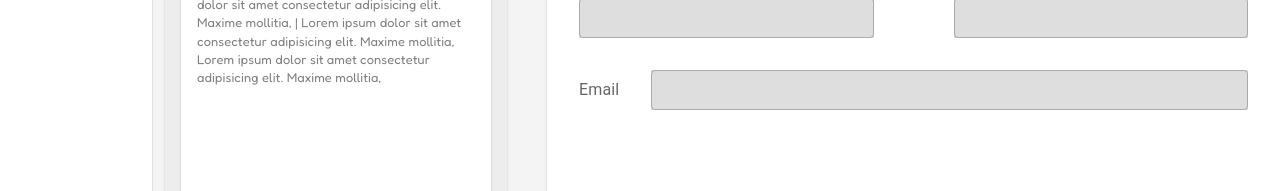
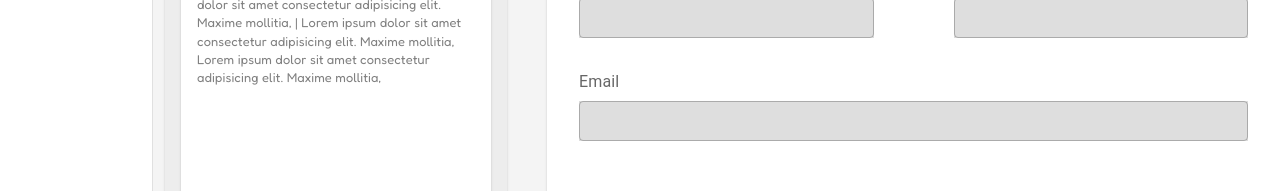
Before and after one commit to Naominm/ticket-management-system-frontend, a React (Vite) app: page /settings in a window 1280 px wide. Shown: the part 520-711 px from the top of the page. Built offline with nearby package versions, Linux system fonts and the light colour scheme.

Commit message:
Style: change the flex direction of the form email element and increase its width

```diff
--- a/src/pages/settings.tsx
+++ b/src/pages/settings.tsx
@@ -166,16 +166,14 @@ export default function SettingsPage() {
                   <FormControl
                     sx={{
                       display: "flex",
-                      flexDirection: "row",
-                      gap: 4,
-                      alignItems: "center",
+                      gap: 1,
                       width: "100%",
                     }}
                   >
                     <FormLabel>Email</FormLabel>
                     <TextField
                       size="small"
-                      sx={{ width: "90%", bgcolor: "#DEDEDE" }}
+                      sx={{ width: "100%", bgcolor: "#DEDEDE" }}
                     />
                   </FormControl>
                 </Box>
```
